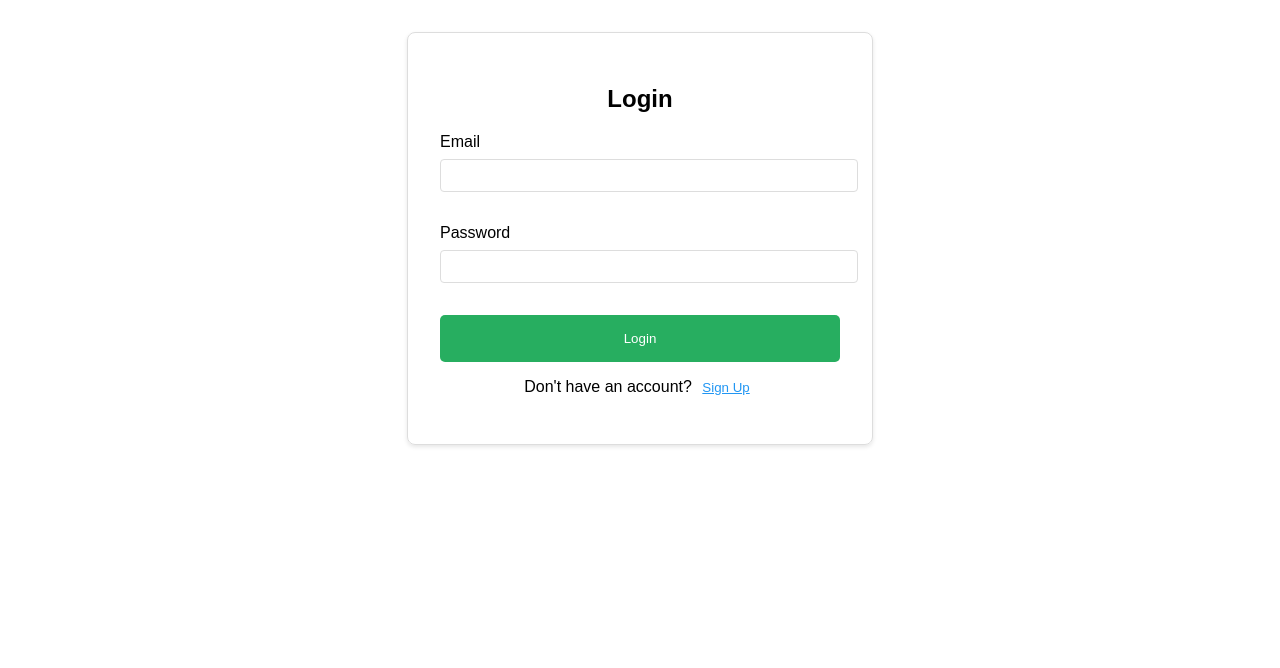
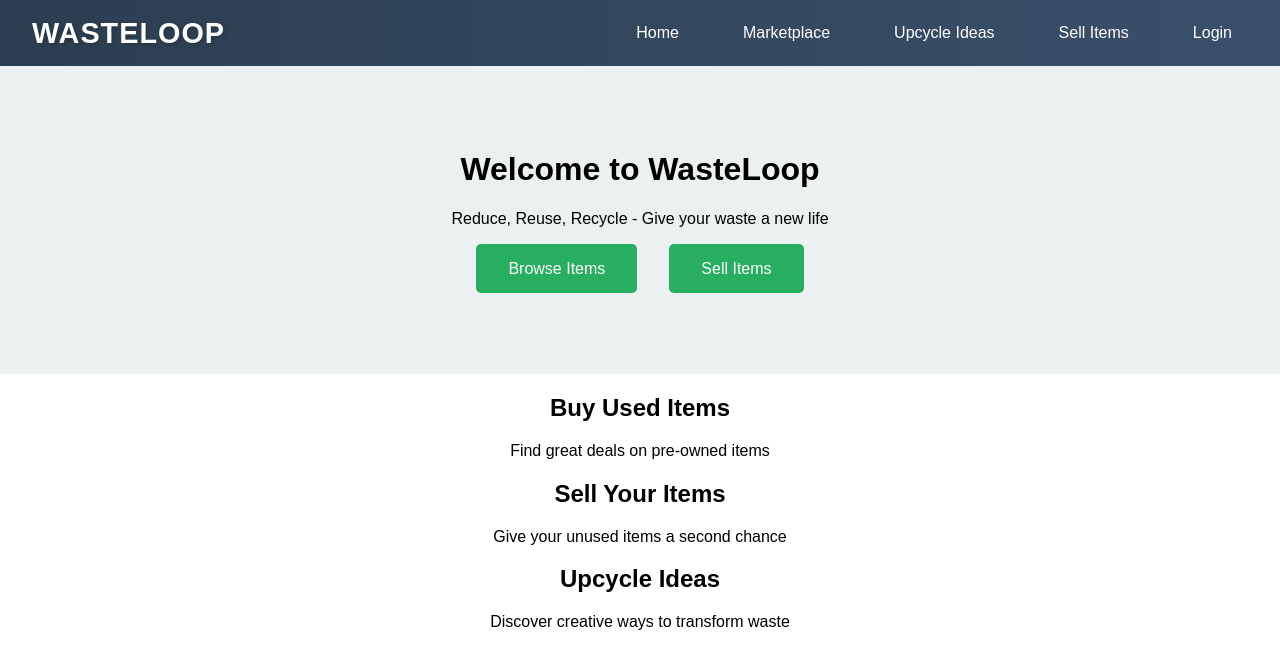
Before and after one commit to SarvaniBalivada/dtiproject, a React (Create React App) app: page / in a window 1280 px wide. Shown: the top 668 px of the page. Built offline with nearby package versions, Linux system fonts and the light colour scheme.

Commit message:
Add Login route to App.js

```diff
--- a/src/App.js
+++ b/src/App.js
@@ -1,14 +1,24 @@
 import React from 'react';
 import { BrowserRouter as Router, Routes, Route } from 'react-router-dom';
 import './App.css';
-import Login from './pages/Login';
+import Navbar from './components/Navbar'; // Import Navbar component
+import Home from './pages/Home'; // Import Home component
+import SellItems from './pages/SellItems'; // Import SellItems component
+import UpcycleIdeas from './pages/UpcycleIdeas'; // Import UpcycleIdeas component
+import Login from './pages/Login'; // Import Login component
+import Marketplace from './pages/Marketplace'; // Import Marketplace component
 
 function App() {
   return (
     <Router>
       <div className="App">
+        <Navbar /> {/* Include Navbar here */}
         <Routes>
-          <Route path="/" element={<Login />} />
+          <Route path="/" element={<Home />} /> {/* Define Home route */}
+          <Route path="/login" element={<Login />} /> {/* Define Login route */}
+          <Route path="/marketplace" element={<Marketplace />} /> {/* Define Marketplace route */}
+          <Route path="/sell" element={<SellItems />} /> {/* Define SellItems route */}
+          <Route path="/upcycle-ideas" element={<UpcycleIdeas />} /> {/* Define UpcycleIdeas route */}
           {/* Add other routes here if needed */}
         </Routes>
       </div>
```
